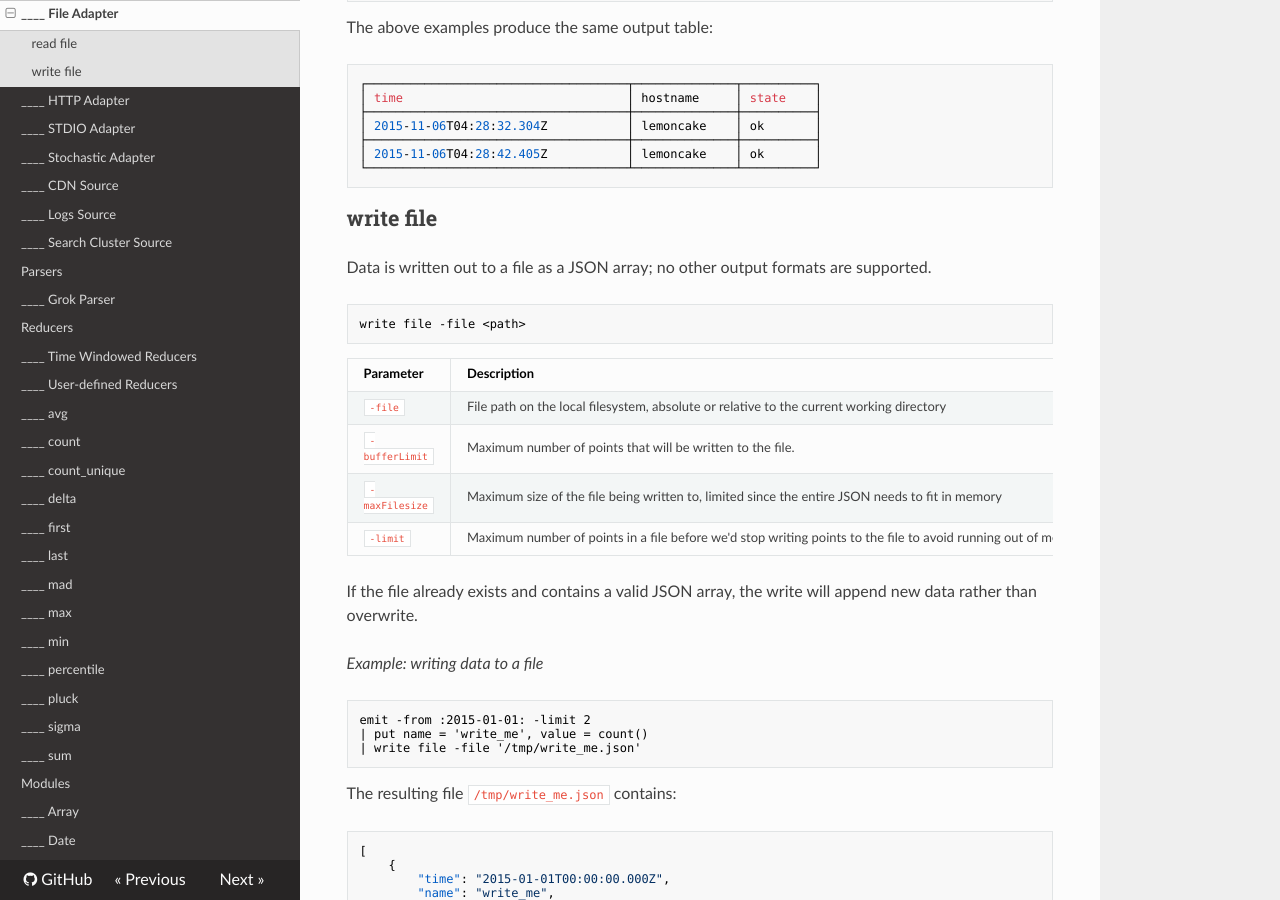
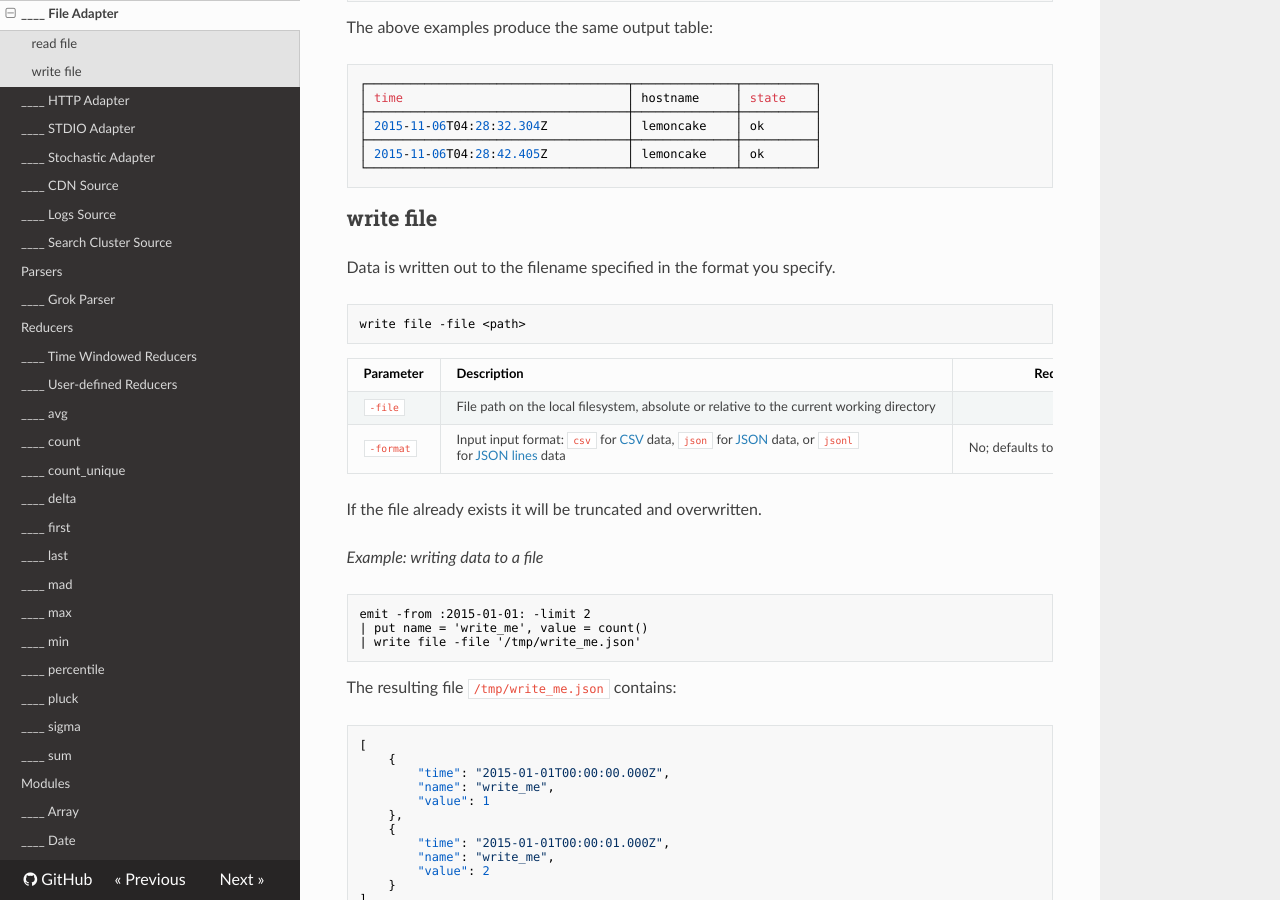
Before and after one commit to juttle/juttle, an MkDocs documentation site: the page built from docs/adapters/file.md, in a window 1280 px wide and 900 px high, scrolled down 1667 px. Built offline with MkDocs 1.6.1, drawn with Linux system fonts in a browser that asks for light colours; nearby versions of some CDN libraries; old or Windows-style settings are respelled for this version of MkDocs.

Commit message:
update documentation

````diff
--- a/docs/adapters/file.md
+++ b/docs/adapters/file.md
@@ -75,7 +75,7 @@ The above examples produce the same output table:
 
 ## write file
 
-Data is written out to a file as a JSON array; no other output formats are supported.
+Data is written out to the filename specified in the format you specify.
 
 ```text
 write file -file <path>
@@ -84,11 +84,9 @@ write file -file <path>
 Parameter         |             Description          | Required?
 ----------------- | -------------------------------- | ---------:
 `-file`           | File path on the local filesystem, absolute or relative to the current working directory  | Yes
-`-bufferLimit`    | Maximum number of points that will be written to the file. | No; defaults to 100
-`-maxFilesize`    | Maximum size of the file being written to, limited since the entire JSON needs to fit in memory | No; defaults to 200MB
-`-limit` | Maximum number of points in a file before we'd stop writing points to the file to avoid running out of memory | No; defaults to 100000
+`-format`         | Input input format: `csv` for [CSV](https://tools.ietf.org/html/rfc4180) data, `json` for [JSON](https://tools.ietf.org/html/rfc7159) data, or `jsonl` for [JSON lines](http://jsonlines.org/) data | No; defaults to `json`
 
-If the file already exists and contains a valid JSON array, the write will append new data rather than overwrite.
+If the file already exists it will be truncated and overwritten.
 
 _Example: writing data to a file_
 
````
